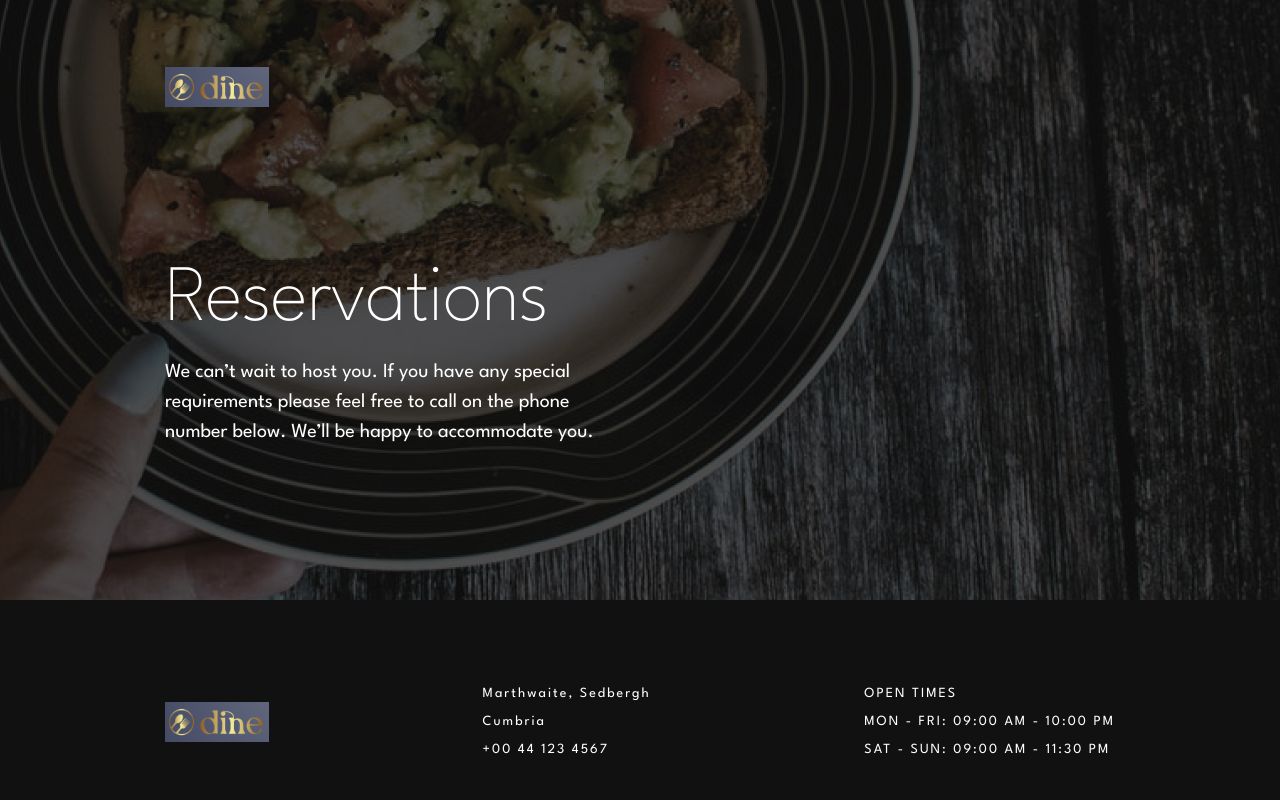
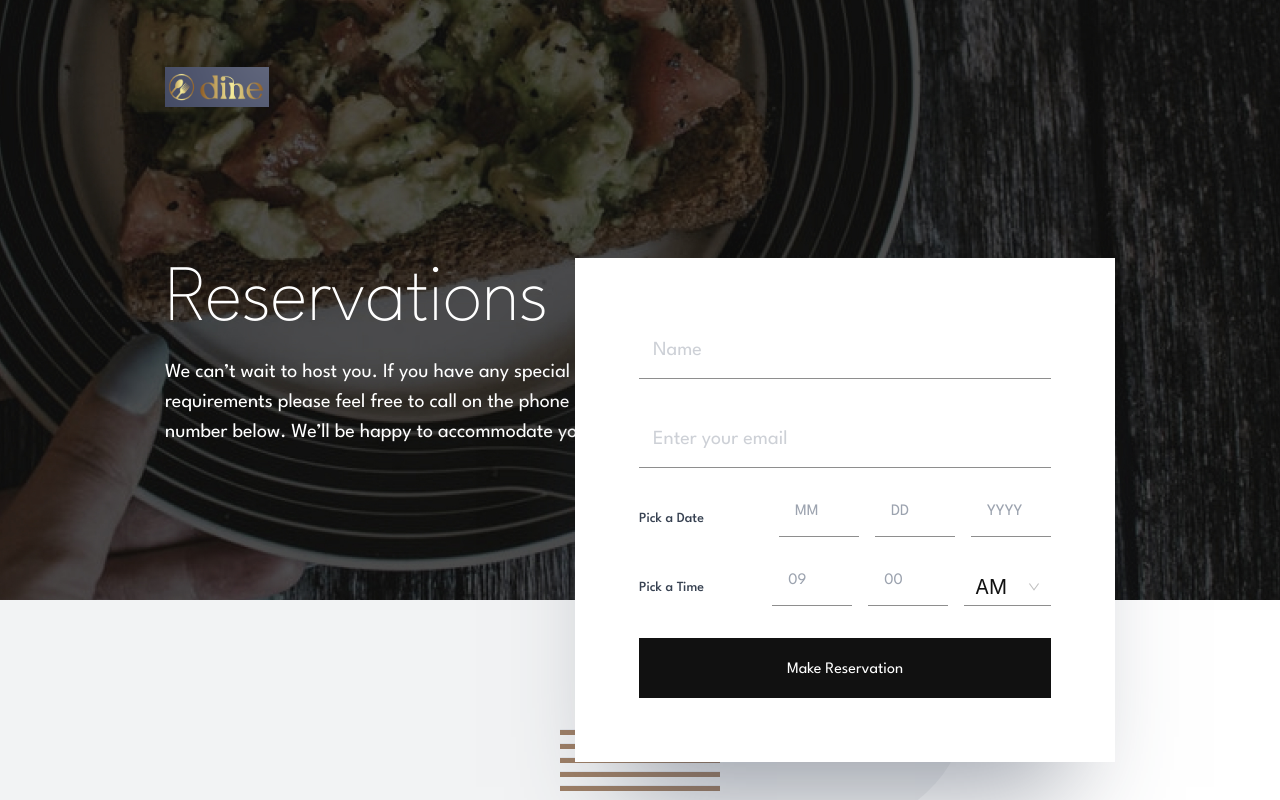
Before and after one commit to anritsetskhla10/dine-restaurant-website, a React (Vite) app: page /booking in a window 1280 px wide. Shown: the top 800 px of the page. Built offline with nearby package versions, Linux system fonts and the light colour scheme; the HTML template or start-up script is replaced by a standard one.

Commit message:
end booking page for desktop version

```diff
--- a/src/components/Form.tsx
+++ b/src/components/Form.tsx
@@ -49,8 +49,8 @@ const Form: React.FC = () => {
   };
 
   return (
-    <div className="flex justify-center items-center  bg-gray-100 absolute top-[258px]">
-      <div className="bg-white p-8 shadow-shadow  w-full max-w-[540px]">
+    <div className="flex justify-center items-center  bg-gray-100 w-[540px]">
+      <div className="bg-white p-16 shadow-shadow w-full">
         <form onSubmit={handleSubmit} className='flex flex-col gap-8'>
           <div className="form-group">
             <input
--- a/src/view/Booking.tsx
+++ b/src/view/Booking.tsx
@@ -4,7 +4,7 @@ import Logo from '/assets/logo-dine.png';
 
 function Booking() {
   return (
-    <div>
+    <div className='relative'>
       <div className='pt-[67px] pb-[153px] px-[165px] bg-BookingImg bg-center bg-cover bg-no-repeat'>
         <img src={Logo} alt="logo" className='w-[104px] h-10 mb-[154px]' />
         <h2 className='max-w-[507px] text-[80px] font-thin mb-4 text-[#ffffff] leading-[1] tracking-[-1px]'>Reservations</h2>
@@ -12,8 +12,22 @@ function Booking() {
           We can’t wait to host you. If you have any special requirements please feel free to call on the phone number below. We’ll be happy to accommodate you.
         </p>
       </div>
-      <div className='relative'>
-        <Form />
+      <div className='h-[320px] w-full bg-white'>
+          <div className='absolute top-[258px] right-[165px] z-30'>
+            <Form />
+          </div>
+          <div className='w-full h-full relative'>
+            <div className='w-full max-w-[160px] flex flex-col gap-2 absolute top-[50%] left-[50%] translate-y-[-50%] translate-x-[-50%] z-10'>
+                <hr className='h-[6px] w-full bg-primary-Beaver'/>
+                <hr className='h-[6px] w-full bg-primary-Beaver'/>
+                <hr className='h-[6px] w-full bg-primary-Beaver'/>
+                <hr className='h-[6px] w-full bg-primary-Beaver'/>
+                <hr className='h-[6px] w-full bg-primary-Beaver'/>
+            </div>
+            <div className='w-full max-w-[75%] h-full bg-[#5c6779] opacity-[0.08] rounded-br-[60%] absolute z-0'>
+
+            </div>
+          </div>
       </div>
       <Footer />
     </div>
```
